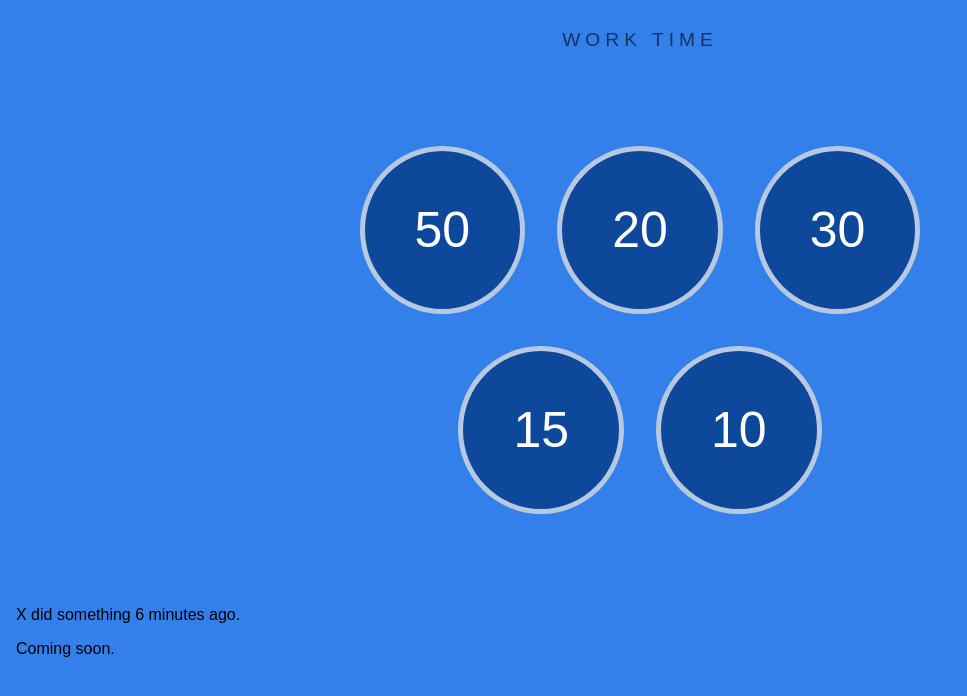
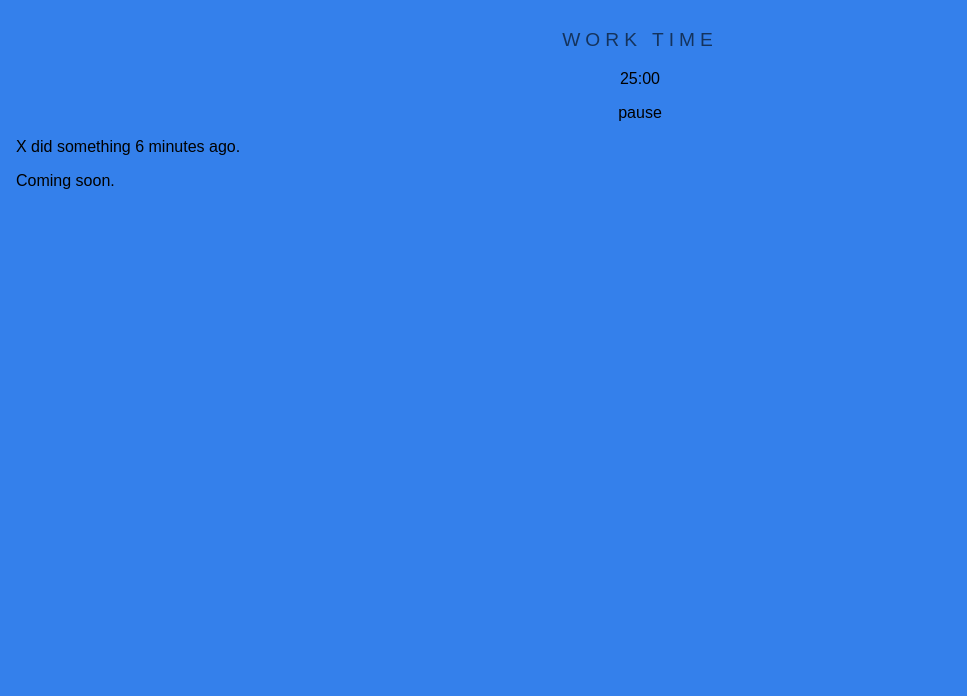
Before and after one commit to pPris/cuckoo, a React (Create React App) app: page / in a window 1280 px wide. Shown: the top 696 px of the page, without its empty margins (0-967 px from the left). Built offline with nearby package versions, Linux system fonts and the light colour scheme.

Commit message:
Refactor bubbles and timer, add hover and timer prop

```diff
--- a/src/Timer.css
+++ /dev/null
@@ -1,31 +0,0 @@
-/* .Timer  */
-.circle-container {
-    display: flex;
-    align-items: center;
-    justify-content: center;
-}
-.circles {
-    margin: 1rem;
-    padding: 50px;
-    /* font-weight: 100; */
-    background-color: #0d489b;
-    border-radius: 50%;
-    border: solid;
-
-    border-color: rgba(255, 255, 255, 0.7);
-    border-width: 5px;
-    color: white;
-    font-size: 50px;
-    /* font-weight: 400px; */
-    size: 50px;
-}
-
-/* come up with better ways to assign bubbles sizes */
-/* #c50 {
-    flex-grow: 1.5;
-} */
-
-#timer-comp {
-    padding: 60px 0px;
-    /* margin: 10px; */
-  }
--- a/src/Timer.js
+++ b/src/Timer.js
@@ -1,28 +1,15 @@
 import React, { Component } from 'react';
-import './Timer.css';
+// import './Timer.css';
 
 class Timer extends Component {
+
     render() {
         return (
-            <div id="timer-comp">
-                {/* <h1>Huge circles are here</h1> */}
-                <div class="circle-container">
-                    <p class="circles" id="c50">50</p>
-                    <p class="circles">20</p>
-                    {/* Error: The `style` prop expects a mapping from style properties to values, not a string.
-                    For example, style={{marginRight: spacing + 'em'}} when using JSX. */}
-                    {/* style={{"flex-grow: 1.5"}} */}
-                    <p class="circles">30</p>
-                </div>
-                {/* shouldn't have two divs but im doing for aesthetic purposes
-                single digit messes up layout*/}
-                <div class="circle-container">
-                    <p class="circles">15</p>
-                    <p class="circles">10</p>
-                </div>
+            <div>
+                <p id="timer-value">25:00</p>
+                <p class="timer-control">pause</p>
             </div>
         )
-        }
+    }
 }
-
 export default Timer
```
Also changed, not shown: src/Bubbles.css (added, +44 -0 lines), src/Bubbles.js (added, +38 -0 lines).
